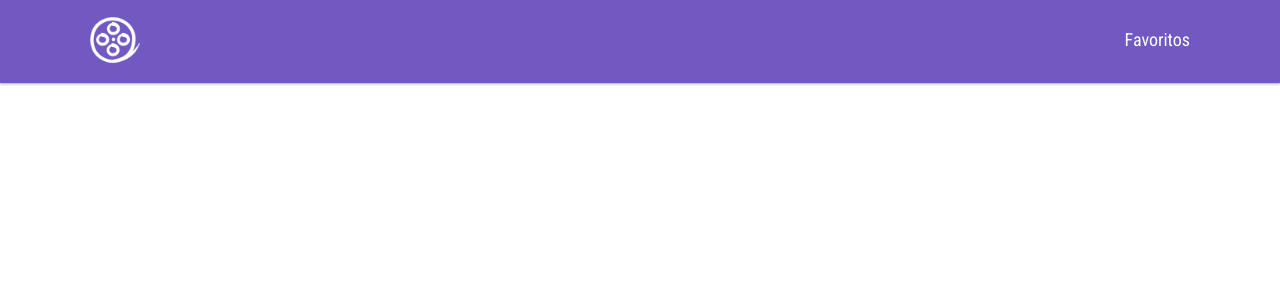
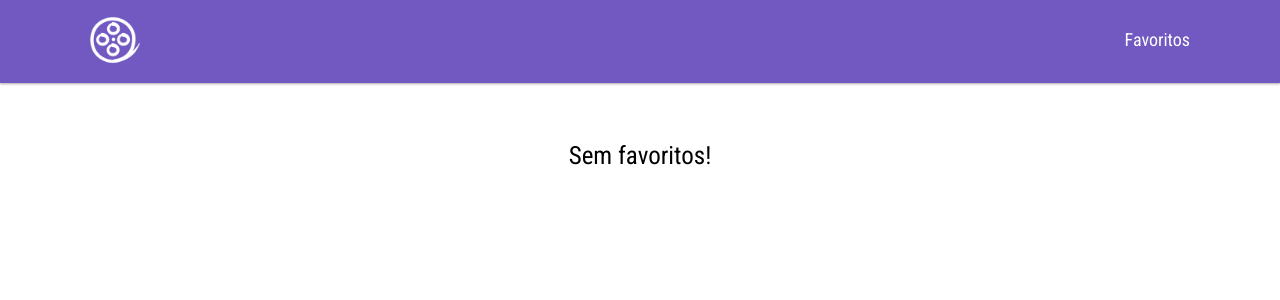
Before and after one commit to Ronaldofj/busca-filmes, a React (Create React App) app: page /favoritos in a window 1280 px wide. Shown: the top 300 px of the page. Built offline with nearby package versions, Linux system fonts and the light colour scheme.

Commit message:
ajustes finais

```diff
--- a/src/pages/Favoritos.jsx
+++ b/src/pages/Favoritos.jsx
@@ -39,7 +39,7 @@ export default function Favoritos() {
     <Container>
       <ListCards>
         {favoritos && favoritos.length >= 1 && favoritos.map((favorito) => <FilmeCard filme={favorito} pagina="favoritos" />)}
-        {favoritos && favoritos.length < 1 && controles.pesquisa && <p className="aviso">Sem favoritos!</p>}
+        {favoritos && favoritos.length < 1 && controles.pesquisa === true || favoritos === null && controles.pesquisa === true && <p className="aviso">Sem favoritos!</p>}
       </ListCards>
     </Container>
   );
--- a/src/pages/Home.jsx
+++ b/src/pages/Home.jsx
@@ -83,6 +83,8 @@ function Home() {
     if (favoritos === null) {
       const data = [filme];
       localStorage.setItem('@user-data/filmes-favoritos', JSON.stringify(data));
+
+      alert('Filme adicionado aos Favoritos!');
     } else {
       const data = JSON.parse(favoritos);
 
```
Also changed, not shown: src/components/ui/buttons/Submit.jsx (deleted), src/components/ui/formularios/Form.jsx (deleted).
